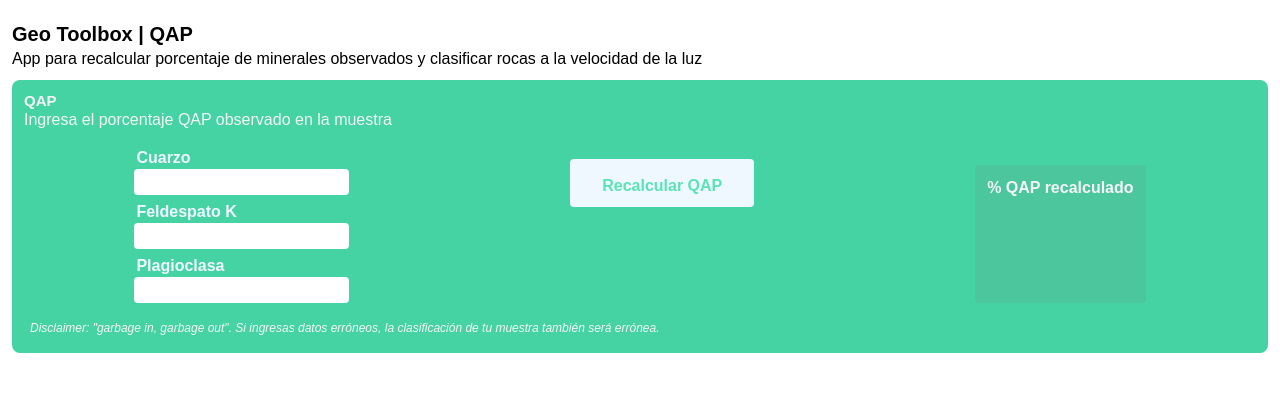
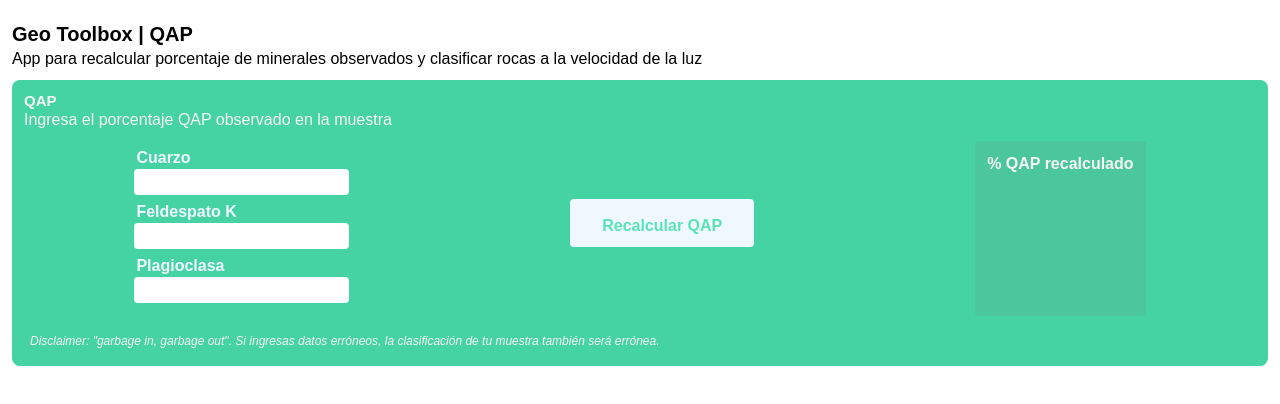
Before and after one commit to diegolazzo/proyectoRecalculandoQAP, a plain HTML site: page index.html in a window 1280 px wide. Drawn offline with Linux system fonts and the light colour scheme.

Commit message:
agregando estilos css al media queries tablet

```diff
--- a/tablet.css
+++ b/tablet.css
@@ -70,24 +70,24 @@ form label {
   align-content: center;
 }
 
-/* form button {
-  height: 48px;
-  font-size: 1.6rem;
-  font-weight: bold;
-  padding: 18px 32px;
-  margin-top: 18px;
-  border: 0;
+form button {
+  margin-top: 58px;
+  /* border: 0;
   border-radius: 4px;
   background-color: aliceblue;
   color: rgb(90, 227, 181);
-  box-shadow: 0 18px 48px 35% rgb(181, 187, 192);
+  box-shadow: 0 18px 48px 35% rgb(181, 187, 192); */
 }
 
-
-form input {
+/* form input {
   border: 0;
   border-radius: 4px;
   font-size: 1.6rem;
   color: rgb(106, 104, 104);
   padding: 4px;
 } */
+
+.resultados {
+  margin: 0;
+  height: 175px;
+}
```
